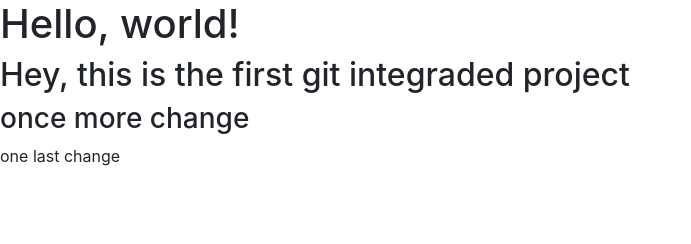
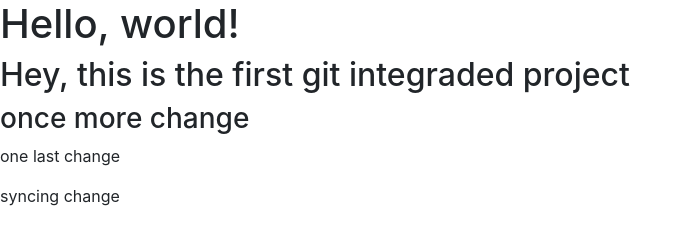
Before and after one commit to kimonweb/bs4-admin, a plain HTML site: page index.html in a window 1280 px wide. Shown: the whole page, without its empty margins (0-691 px from the left). Drawn offline with nearby package versions, Linux system fonts and the light colour scheme.

Commit message:
Update index.html

```diff
--- a/index.html
+++ b/index.html
@@ -15,6 +15,7 @@
     <h2>Hey, this is the first git integraded project</h2>
     <h3>once more change</h3>
     <p>one last change</p>
+    <p>syncing change</p>
 
     <!-- Optional JavaScript -->
     <!-- jQuery first, then Popper.js, then Bootstrap JS -->
```
